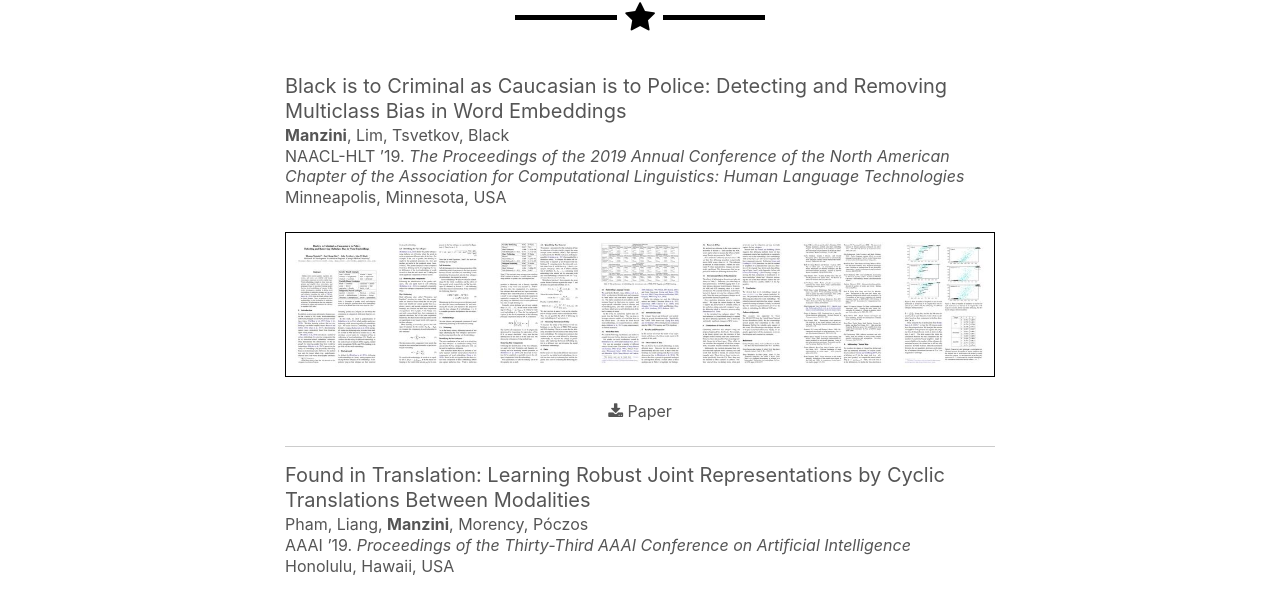
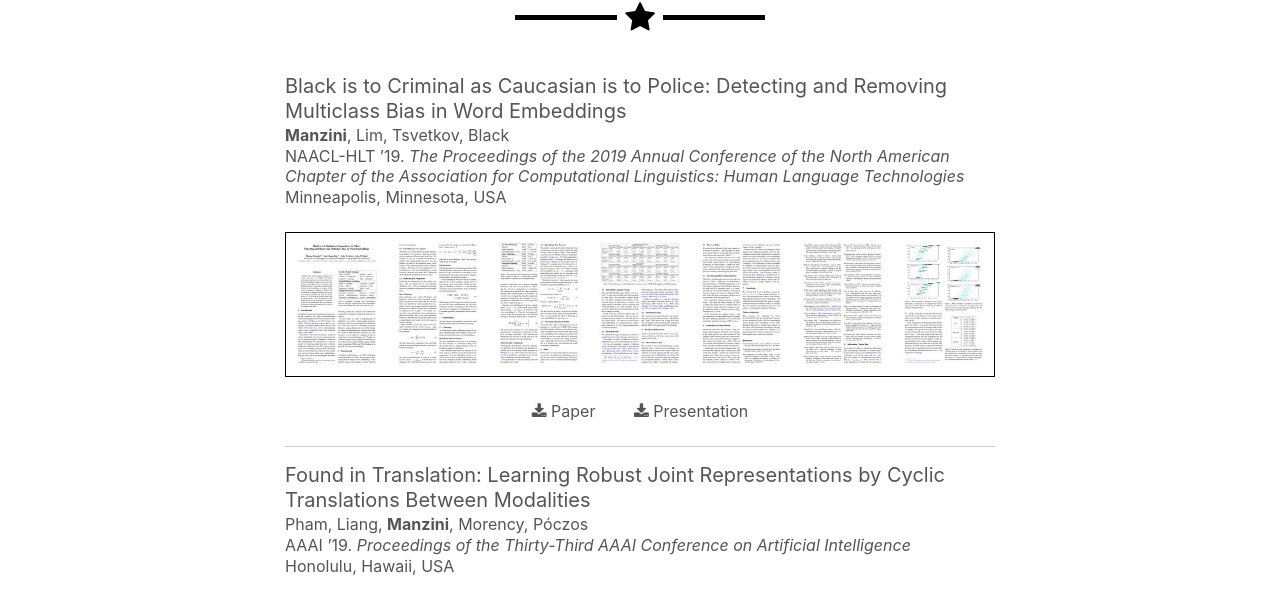
Before and after one commit to TManzini/PersonalWebsite, a website with bundled scripts: page publications.html in a window 1280 px wide. Shown: the part 187-785 px from the top of the page. Built offline with nearby package versions, Linux system fonts and the light colour scheme; a web font is replaced by a local one.

Commit message:
Added naacl presentation to publications page

```diff
--- a/publications.html
+++ b/publications.html
@@ -82,6 +82,7 @@
                     </a>
                     <p style="margin: 0 0 1px 0; line-height: 1.25; font-size:100%; color:#555555" align="center">
                         <a href="data/papers/Black is to Criminal as Caucasian is to Police - Detecting and Removing Multi Class Bias in Word Embeddings.pdf" class="btn soft-btn-outline" style="font-size:100%"><i class="fa fa-download"></i> Paper</a>
+                        <a href="data/presentations/naacl2019_presentation.pdf" class="btn soft-btn-outline" style="font-size:100%"><i class="fa fa-download"></i> Presentation</a>
                     </p>
                     <hr style="border-top: 1px solid #ccc; background: transparent;">
                 </div>
```
